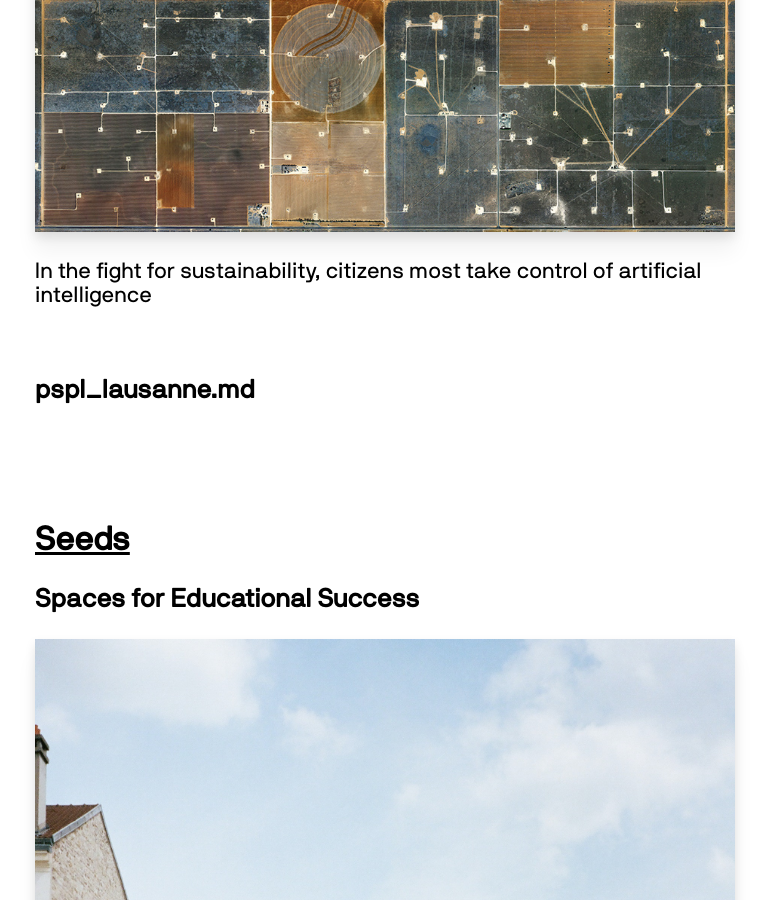
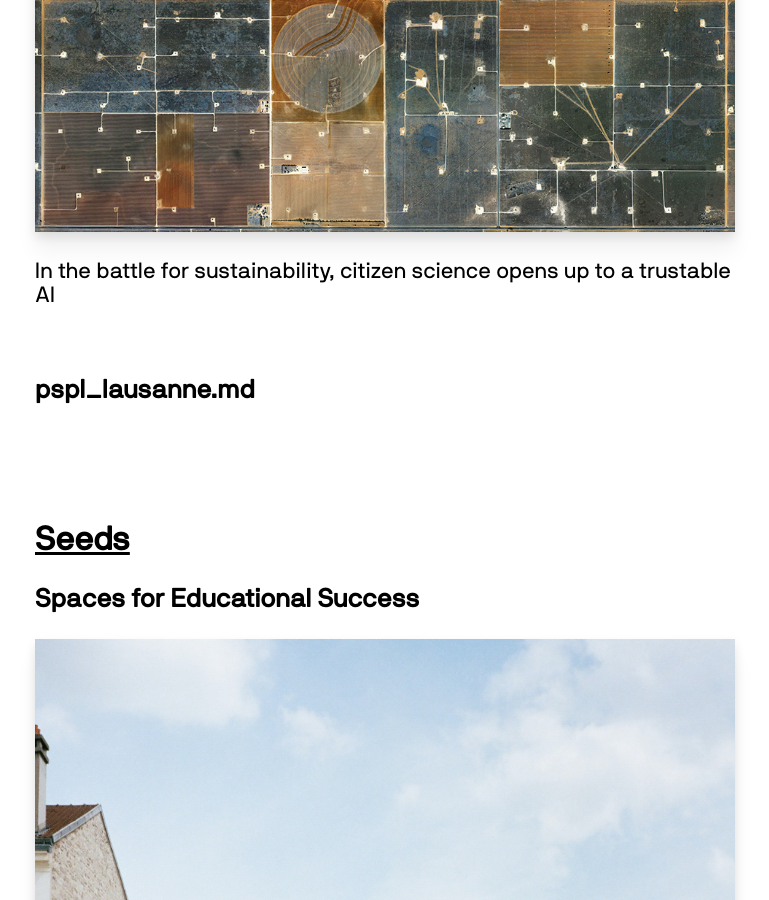
Before and after one commit to sjinko/sjinko.github.io, a Jekyll site: the page built from projects.html, in a window 1280 px wide and 900 px high, scrolled down 1635 px. Shown: the whole window, without its empty margins (255-1024 px from the left). Built offline with Jekyll 4.4.1, drawn with Linux system fonts in a browser that asks for light colours.

Commit message:
Updating alt

```diff
--- a/_projects/pegasus.md
+++ b/_projects/pegasus.md
@@ -7,5 +7,5 @@ partners:
 featured_img: /assets/images/google_earth-image-round_fields.jpg
 img_credit: Google Earth, 2015. Public Domain
 img_link: https://www.vice.com/en_us/article/jmv4ng/beef-and-oil-0003456-v19n12
-alt: In the fight for sustainability, citizens most take control of artificial intelligence
+alt: In the battle for sustainability, citizen science opens up to a trustable AI
 ---
```
